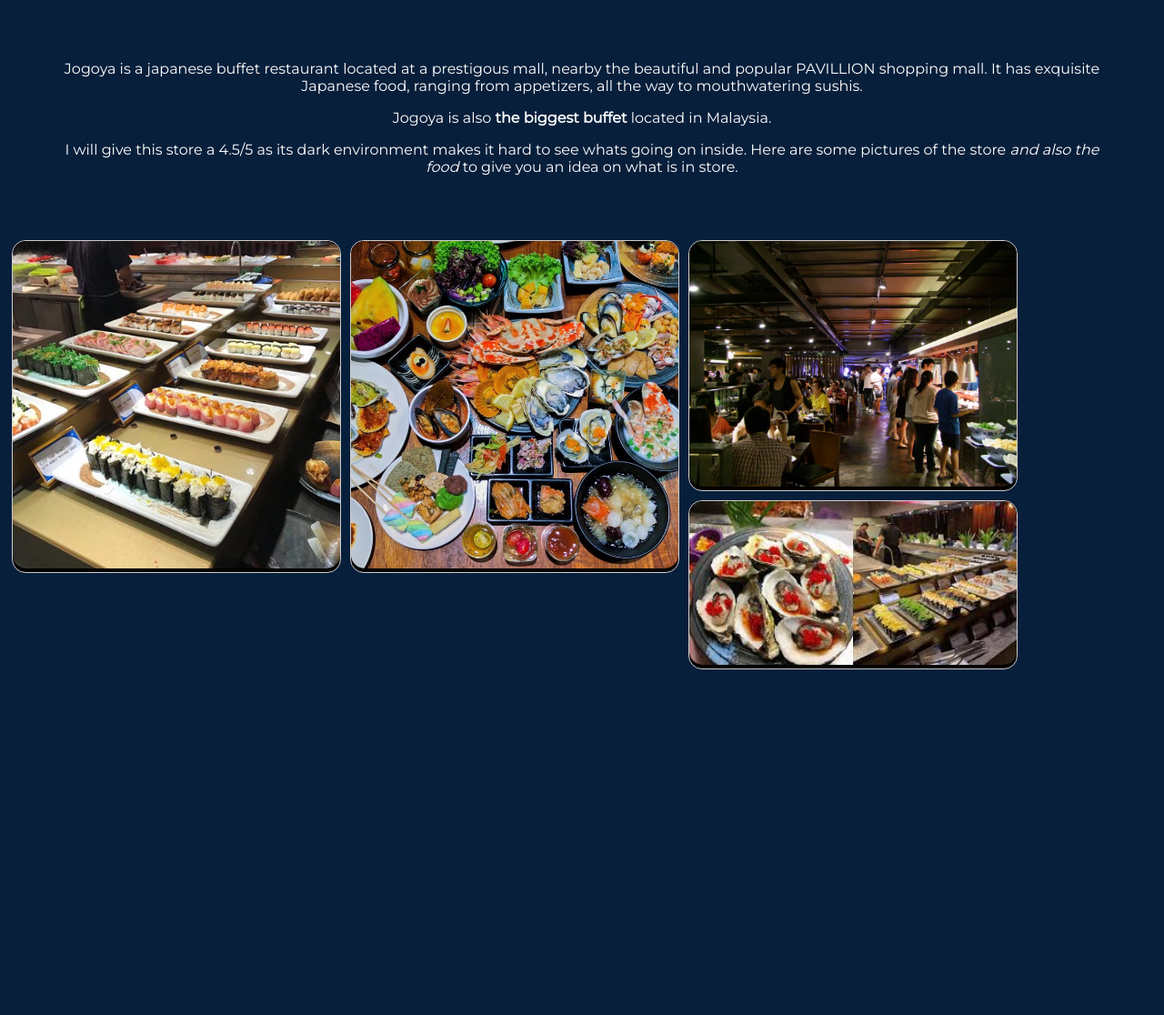
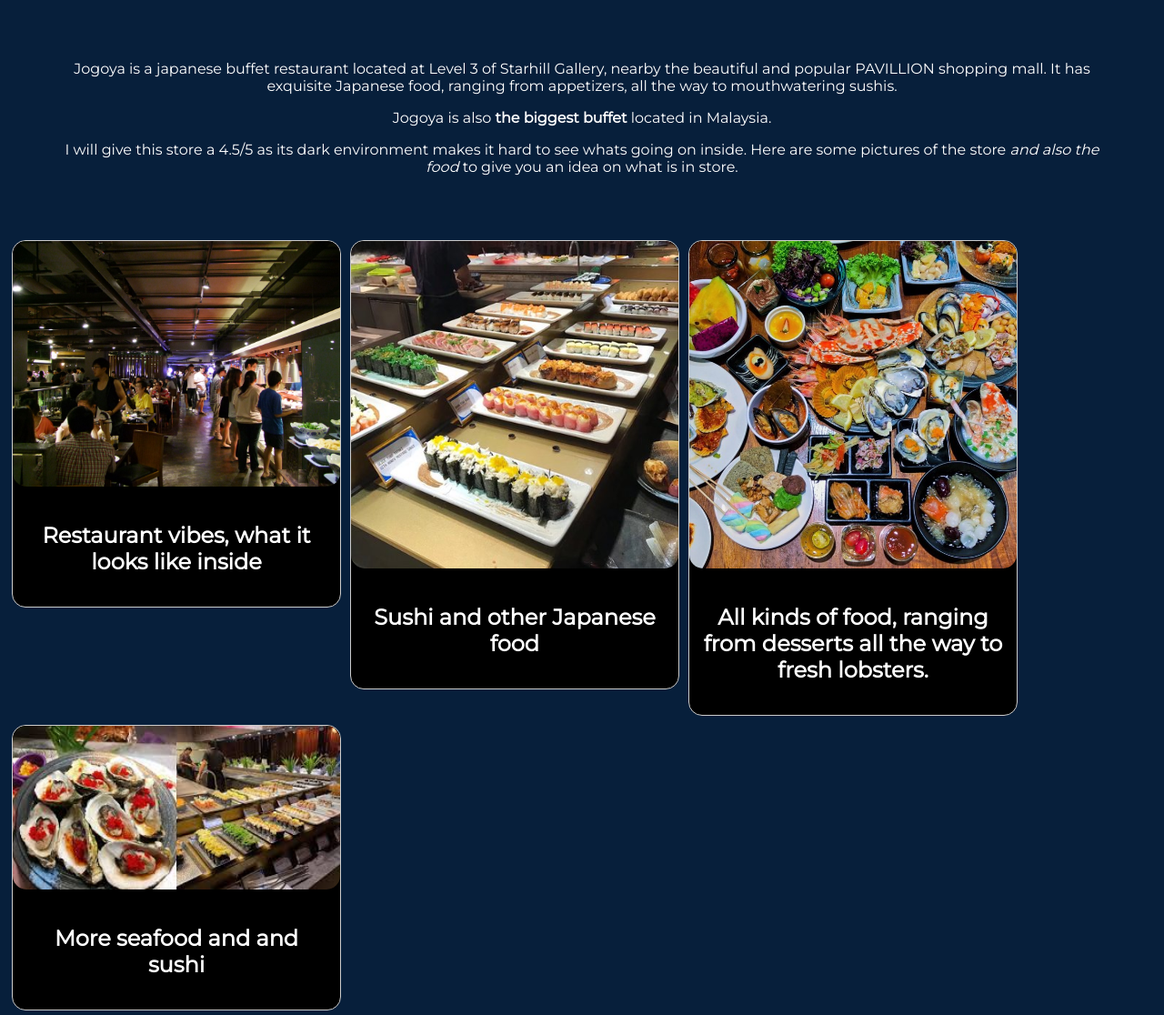
Before and after one commit to JeffJrShim/coding-project-2021, a plain HTML site: page jogoya.html in a window 1280 px wide. Shown: the part 292-1408 px from the top of the page at 91% size. Before the commit the page ends 1033 px from the top, so only its background shows below. Drawn offline with nearby package versions, Linux system fonts and the light colour scheme.

Commit message:
Jogoya Update
Added descriptions to image in Jogoya's page

```diff
--- a/jogoya.html
+++ b/jogoya.html
@@ -21,21 +21,33 @@
       <h1 class="animate__animated animate__fadeInBottomLeft">Jogoya</h1>
     </div>
     <div class="content animate__animated animate__flipInX">
-    <p>Jogoya is a japanese buffet restaurant located at a prestigous mall, nearby the beautiful and popular PAVILLION shopping mall. It has exquisite Japanese food, ranging from appetizers, all the way to mouthwatering sushis.</p>
+    <p>Jogoya is a japanese buffet restaurant located at Level 3 of Starhill Gallery, nearby the beautiful and popular PAVILLION shopping mall. It has exquisite Japanese food, ranging from appetizers, all the way to mouthwatering sushis.</p>
     <p>Jogoya is also <strong>the biggest buffet</strong> located in Malaysia.</p>
     <p>I will give this store a 4.5/5 as its dark environment makes it hard to see whats going on inside. Here are some pictures of the store <i>and also the food</i> to give you an idea on what is in store.</p>
     </div>
     <div class ="gallery">
+      <img src="img/jofood3.jpg" alt="restaurant looks" width="600" height="400">
+      <div class = "desc">
+        <h2>Restaurant vibes, what it looks like inside</h2>
+      </div>
+      </div>
+    <div class ="gallery">
         <img src="img/jofood.jpg" alt="sushi" width="600" height="400">
+        <div class="desc">
+          <h2>Sushi and other Japanese food</h2>
+        </div>
       </div>
       <div class ="gallery">
         <img src="img/jofood2.jpg" alt="FOOOOOOOOD" width="600" height="400">
-      </div>
-      <div class ="gallery">
-        <img src="img/jofood3.jpg" alt="restaurant looks" width="600" height="400">
+        <div class="desc">
+          <h2>All kinds of food, ranging from desserts all the way to fresh lobsters.</h2>
+        </div>
       </div>
       <div class ="gallery">
         <img src="img/jofood4.jpg" alt="MOREE FOOOOOOOOOOOOOOOOOOOOOOOOD" width="600" height="400">
+        <div class="desc">
+          <h2>More seafood and and sushi</h2>
+        </div>
       </div>
 </body>
 </html>
```
